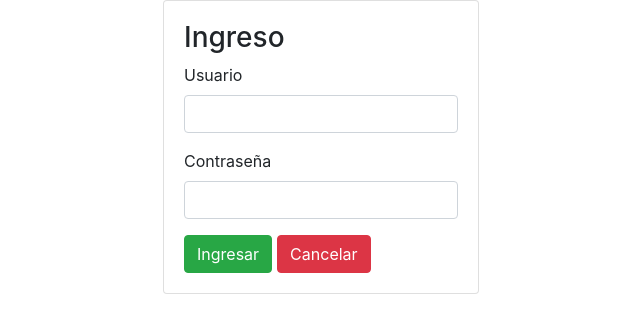
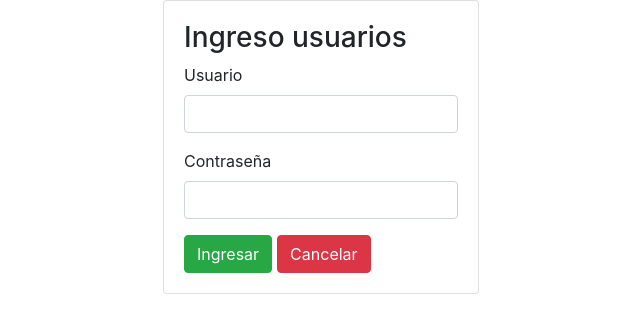
Before and after one commit to wainola/Mercaditofullstack, a React (Create React App) app in the folder client/: page /signin in a window 1280 px wide. Shown: the top 332 px of the page, without its empty margins (319-959 px from the left). Built offline with nearby package versions, Linux system fonts and the light colour scheme.

Commit message:
fix detalle

```diff
--- a/client/src/containers/auth/signin.js
+++ b/client/src/containers/auth/signin.js
@@ -49,7 +49,7 @@ class Signin extends Component {
             <div className="row justify-content-center login">
                 <div className="card">
                     <div className="card-body">
-                        <h3>Ingreso</h3>
+                        <h3>Ingreso usuarios</h3>
                         <form onSubmit={handleSubmit(this.onSubmitForm.bind(this))}>
                             <Field
                                 label="Usuario"
```
